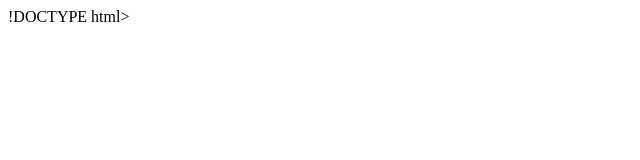
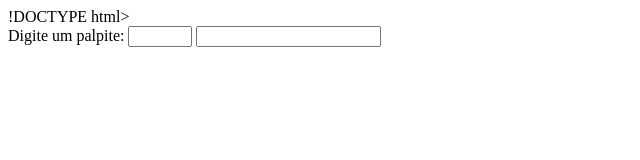
Before and after one commit to lucasvilaofinaszl/jogo-do-numero_2B-2025, a plain HTML site: page index.html in a window 1280 px wide. Shown: the whole page, without its empty margins (0-640 px from the left). Drawn offline with Linux system fonts and the light colour scheme.

Commit message:
Update index.html

```diff
--- a/index.html
+++ b/index.html
@@ -4,3 +4,19 @@
     <meta charset="UTF-8">
     <meta name="viewport" content="width=device-width, initial-scale=1.0">
     <title>Jogo de adivinhação de números</title>
+
+
+
+
+
+
+
+
+
+    <div class="formulario">
+        <label for="campoPalpite">Digite um palpite: </label>
+        <input type="number" min="1" max="100" required id="campoPalpite" class="campoPalpite">
+        <input type="submit value="Enviar palpite" class="envioPalpite">
+    </div>
+    <div class="paragrafosResultados">
+        <p class="palpites"></p>
```
